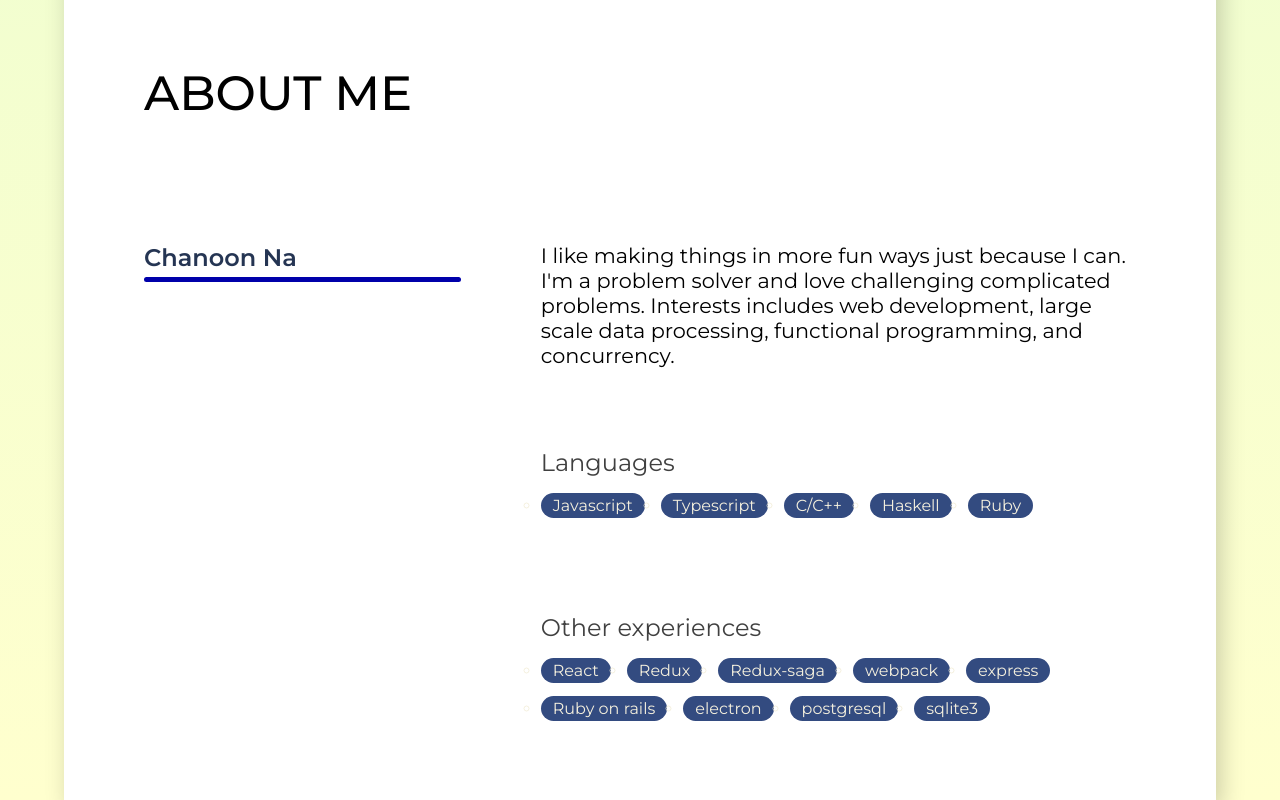
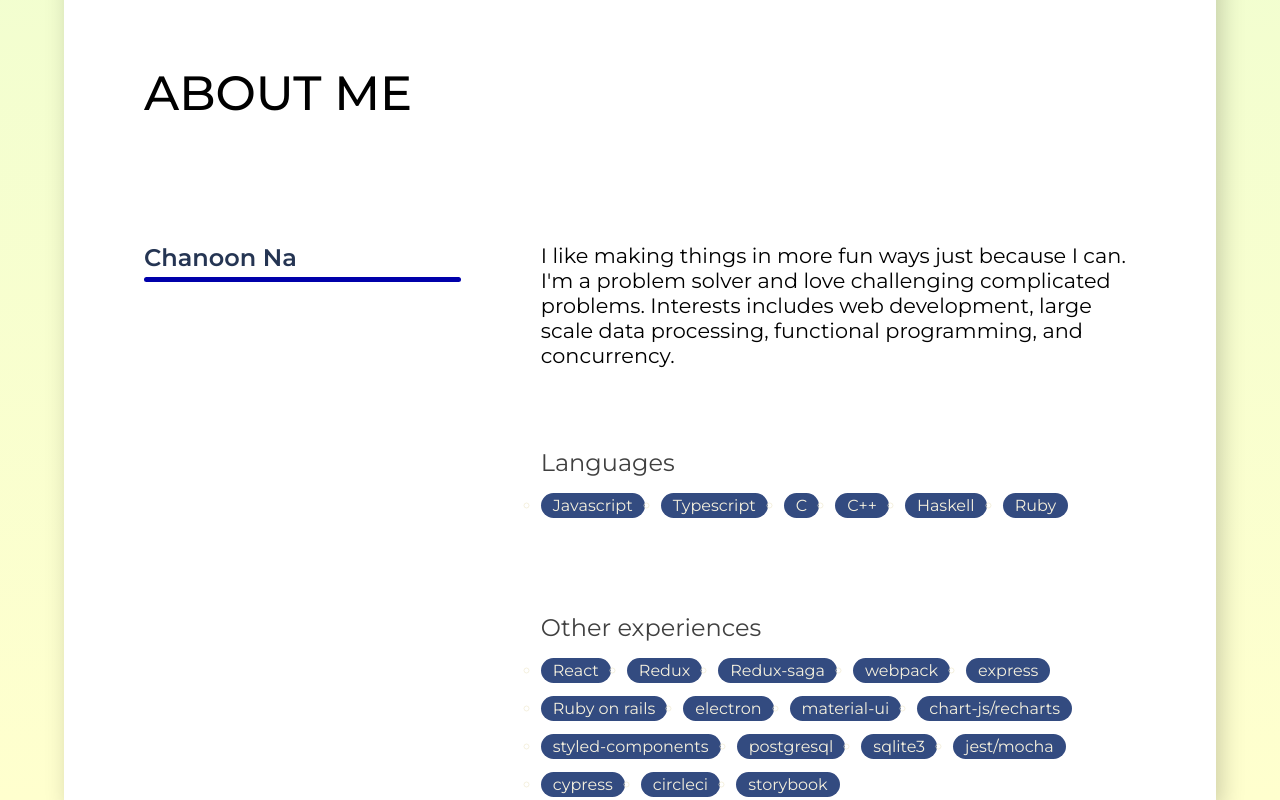
Before and after one commit to chanoonna/chanoonna, a React app: page / in a window 1280 px wide. Shown: the part 5296-6096 px from the top of the page. Built offline with nearby package versions, Linux system fonts and the light colour scheme.

Commit message:
Add languages and other experiences

```diff
--- a/src/components/AboutMe.tsx
+++ b/src/components/AboutMe.tsx
@@ -74,7 +74,7 @@ export const AboutMe = () => {
   );
 };
 
-const LANGUAGES = ['Javascript', 'Typescript', 'C/C++', 'Haskell', 'Ruby'];
+const LANGUAGES = ['Javascript', 'Typescript', 'C', 'C++', 'Haskell', 'Ruby'];
 const OTHER_EXPERIENCES = [
   'React',
   'Redux',
@@ -83,6 +83,13 @@ const OTHER_EXPERIENCES = [
   'express',
   'Ruby on rails',
   'electron',
+  'material-ui',
+  'chart-js/recharts',
+  'styled-components',
   'postgresql',
-  'sqlite3'
+  'sqlite3',
+  'jest/mocha',
+  'cypress',
+  'circleci',
+  'storybook'
 ];
```
